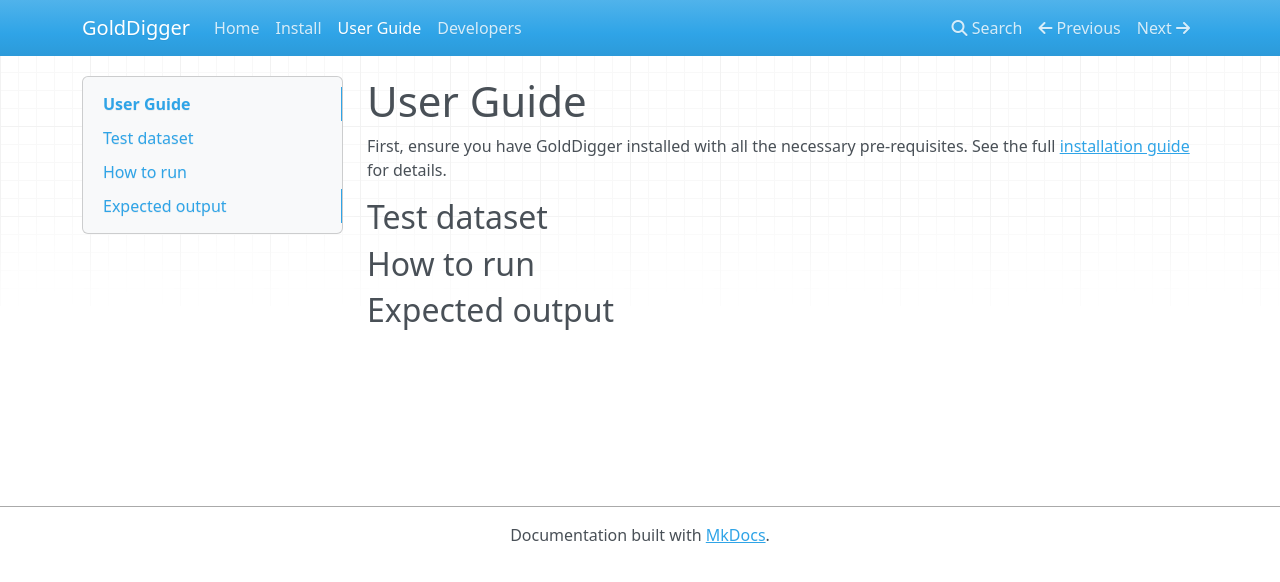
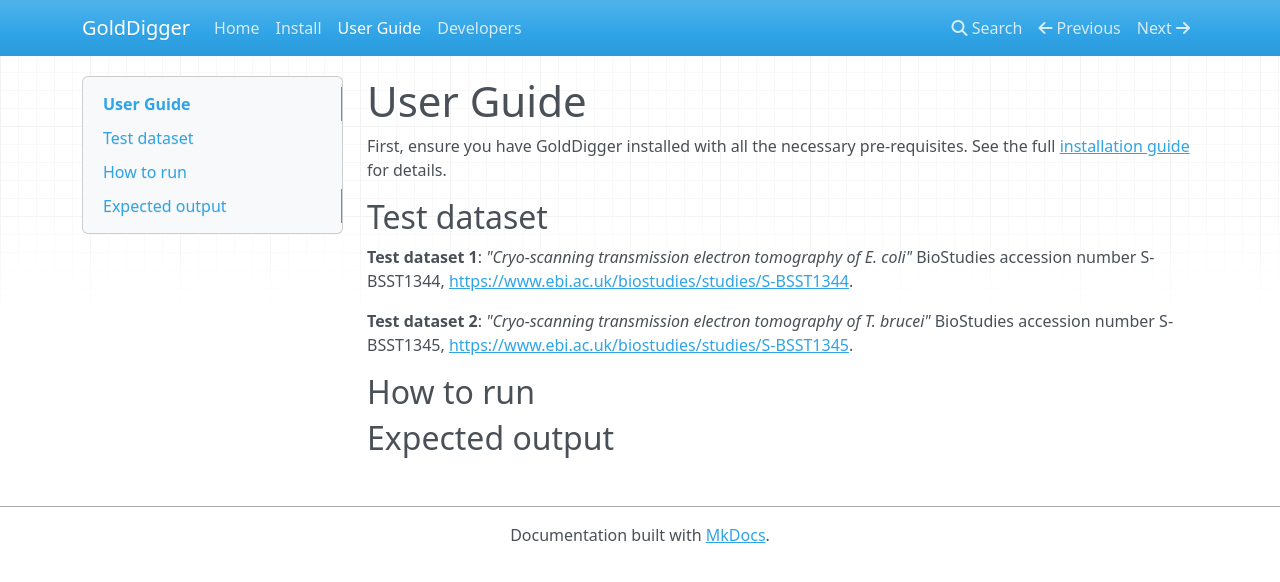
Before and after one commit to CryoSTEM-tools/GoldDigger, an MkDocs documentation site: the page built from docs/user_guide.md, in a window 1280 px wide. Shown: the top 582 px of the page. Built offline with MkDocs 1.6.1, drawn with Linux system fonts in a browser that asks for light colours; nearby versions of some CDN libraries.

Commit message:
Update user_guide.md - add links to test datasets on BioImage archive
Add links to test datasets on BioImage archive
E. coli: https://www.ebi.ac.uk/biostudies/studies/S-BSST1344
T. Brucei: https://www.ebi.ac.uk/biostudies/studies/S-BSST1345

```diff
--- a/docs/user_guide.md
+++ b/docs/user_guide.md
@@ -4,6 +4,10 @@ First, ensure you have GoldDigger installed with all the necessary pre-requisite
 
 ## Test dataset
 
+**Test dataset 1**: *"Cryo-scanning transmission electron tomography of E. coli"* BioStudies accession number S-BSST1344, [https://www.ebi.ac.uk/biostudies/studies/S-BSST1344](https://www.ebi.ac.uk/biostudies/studies/S-BSST1344).
+
+**Test dataset 2**: *"Cryo-scanning transmission electron tomography of T. brucei"* BioStudies accession number S-BSST1345, [https://www.ebi.ac.uk/biostudies/studies/S-BSST1345](https://www.ebi.ac.uk/biostudies/studies/S-BSST1345).
+
 ## How to run
 
 ## Expected output
```
